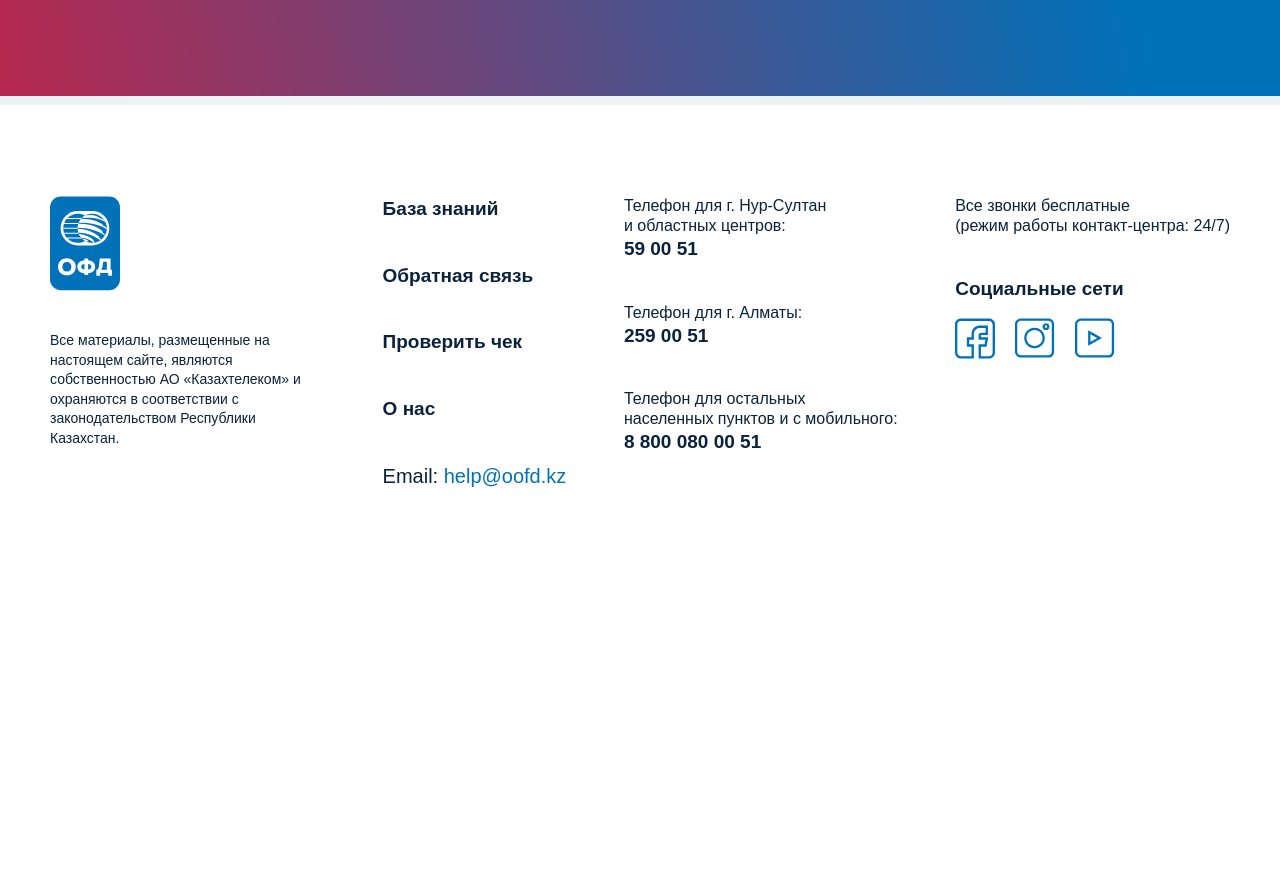
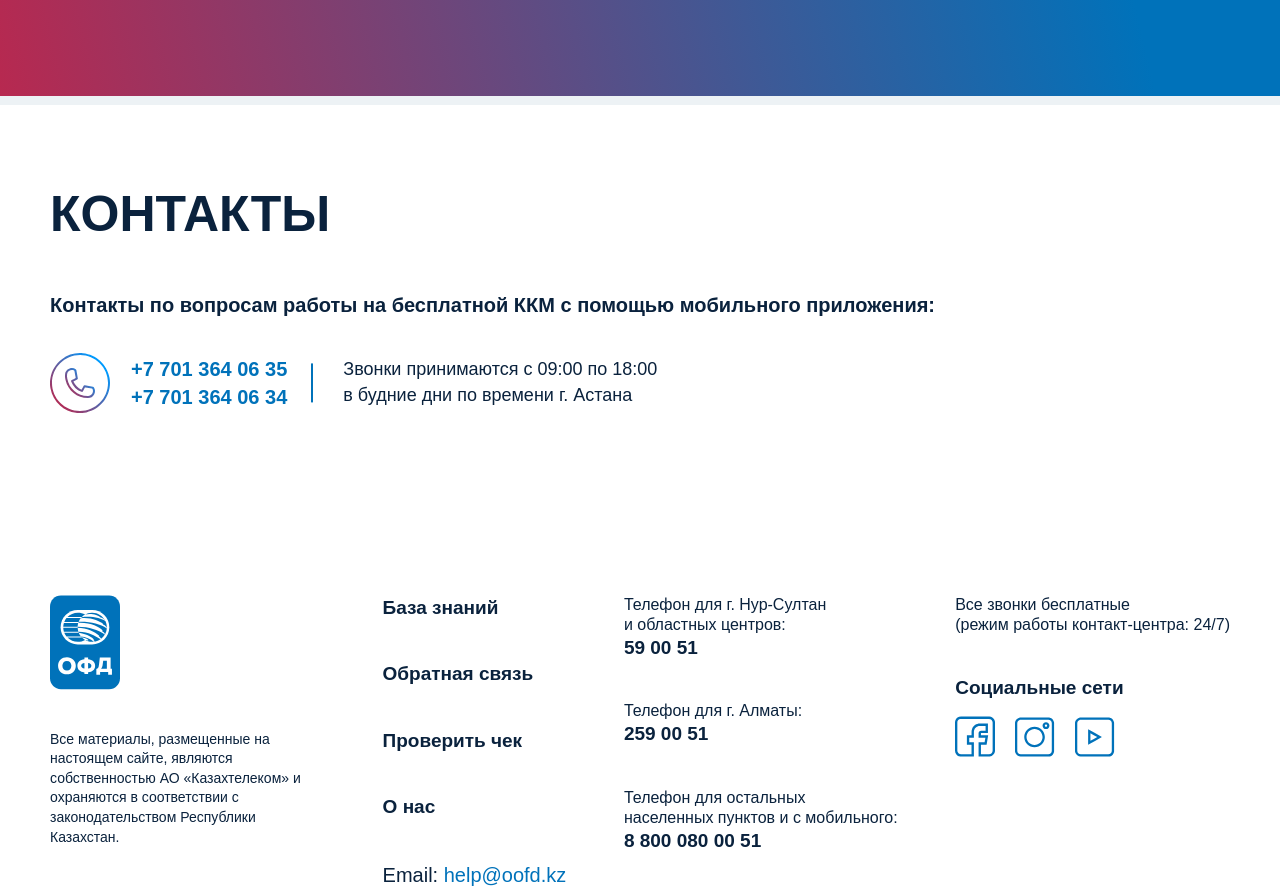
Before and after one commit to isemilia/kaztelecom, a website: page app/ekassa-01.html in a window 1280 px wide. Shown: the part 3110-4003 px from the top of the page. Before the commit the page ends 3660 px from the top, so only its background shows below. Drawn offline with nearby package versions, Linux system fonts and the light colour scheme; a web font is replaced by a local one.

Commit message:
Create contacts section

```diff
--- /dev/null
+++ b/app/assets/css/sass/components/_contacts.scss
@@ -0,0 +1,49 @@
+.contacts {
+    padding: 82px 0;
+    color: var(--clr-100);
+    &-subtitle {
+        margin-top: 40px;
+        font-weight: 700;
+        font-size: 20px;
+        line-height: 1.4em;
+    }
+    &-row {
+        margin-top: 34px;
+        display: flex;
+        align-items: center;
+    }
+    &-icon {
+        width: 61px;
+        height: 60px;
+        margin-right: 20px;
+    }
+    &-phones {
+        display: flex;
+        flex-direction: column;
+        position: relative;
+        padding-right: 26px;
+        margin-right: 30px;
+        &::after {
+            content: '';
+            position: absolute;
+            height: 70%;
+            width: 2px;
+            background-color: var(--clr-300);
+            right: 0;
+            top: 50%;
+            transform: translateY(-50%);
+        }
+        a {
+            font-weight: 700;
+            font-size: 20px;
+            line-height: 1.4em;
+            color: var(--clr-300);
+        }
+    }
+    &-text {
+        font-weight: 400;
+        font-size: 18px;
+        line-height: 1.4em;
+        max-width: 320px;
+    }
+}
--- a/app/assets/css/sass/ekassa.scss
+++ b/app/assets/css/sass/ekassa.scss
@@ -13,6 +13,7 @@
 
 @import 'components/ekassa';
 @import 'components/function';
+@import 'components/contacts';
 
 @import 'components/footer';
 
--- a/app/ekassa-01.html
+++ b/app/ekassa-01.html
@@ -342,6 +342,23 @@
         </section>
     </div>
 
+    <section class="contacts">
+        <div class="container">
+            <h2 class="title title--align-left">Контакты</h2>
+            <div class="contacts-subtitle">Контакты по вопросам работы на бесплатной ККМ с помощью мобильного приложения:</div>
+            <div class="contacts-row">
+                <div class="contacts-icon">
+                    <img src="assets/img/icons/contacts-phone.svg" alt="phone">
+                </div>
+                <div class="contacts-phones">
+                    <a href="+77013640635">+7 701 364 06 35</a>
+                    <a href="+77013640634">+7 701 364 06 34</a>
+                </div>
+                <div class="contacts-text">Звонки принимаются с 09:00 по 18:00 в будние дни по времени г. Астана</div>
+            </div>
+        </div>
+    </section>
+
     <footer class="footer">
         <div class="container">
             <div class="footer-row">
```
Also changed, not shown: app/assets/css/ekassa.min.css, app/assets/img/icons/contacts-phone.svg (added).
